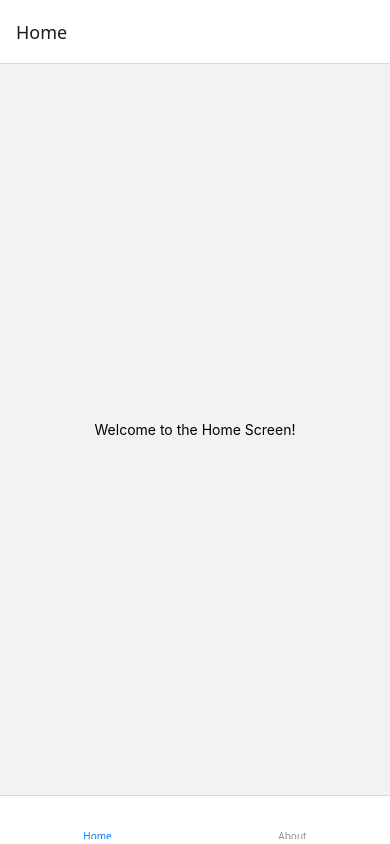
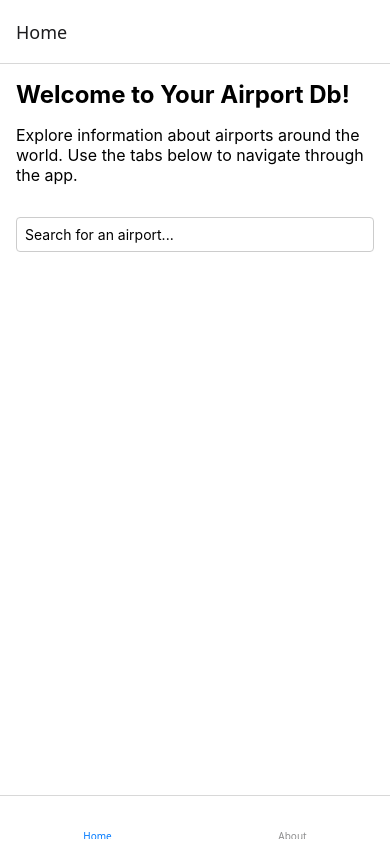
Before and after one commit to tabletopandroid/airport-db_react-native, a React Native app: screen /Home in a window 390 px wide. Built offline with nearby package versions, Linux system fonts and the light colour scheme; some icons are missing.

Commit message:
Crude search results and initial API test.

```diff
--- a/src/screens/HomeScreen.tsx
+++ b/src/screens/HomeScreen.tsx
@@ -1,11 +1,69 @@
-import React from 'react';
-import { Text, View } from 'react-native';
+import { useState } from 'react';
+import { ScrollView, Text, TextInput, View } from 'react-native';
+
+import { Airport } from '../types/airport';
+import { getAirportByName } from '../services/airportsApi';
+import globalStyles from '../styles/globalStyles';
 
 const HomeScreen = () => {
+  const [searchQuery, setSearchQuery] = useState('');
+  const [searchResults, setSearchResults] = useState<Airport[]>([]);
+
+  const handleSearch = async (query: string) => {
+    setSearchQuery(query);
+    if (query.length > 2) {
+      try {
+        const results = await getAirportByName(query);
+        setSearchResults(results.data);
+      } catch (error) {
+        console.error('Error fetching search results:', error);
+        setSearchResults([]);
+      }
+    } else {
+      setSearchResults([]);
+    }
+  };
+
+  const renderSearchResults = () => {
+    return (
+      searchQuery.length > 2 && (
+        <View style={globalStyles.section}>
+          <Text style={globalStyles.subtitle}>
+            Search Results ({searchResults.length})
+          </Text>
+          {searchResults.length === 0 ? (
+            <Text style={globalStyles.text}>No results found.</Text>
+          ) : (
+            searchResults.map((result, index) => (
+              <View key={index} style={{ marginBottom: 8 }}>
+                <Text style={{ fontWeight: 'bold' }}>
+                  {result.attributes.name}
+                </Text>
+              </View>
+            ))
+          )}
+        </View>
+      )
+    );
+  };
+
   return (
-    <View style={{ flex: 1, justifyContent: 'center', alignItems: 'center' }}>
-      <Text>Welcome to the Home Screen!</Text>
-    </View>
+    <ScrollView style={globalStyles.container}>
+      <Text style={globalStyles.title}>Welcome to Your Airport Db!</Text>
+      <Text style={globalStyles.text}>
+        Explore information about airports around the world. Use the tabs below
+        to navigate through the app.
+      </Text>
+      <View style={globalStyles.section}>
+        <TextInput
+          placeholder="Search for an airport..."
+          style={globalStyles.input}
+          value={searchQuery}
+          onChangeText={handleSearch}
+        />
+      </View>
+      {renderSearchResults()}
+    </ScrollView>
   );
 };
 
--- /dev/null
+++ b/src/services/airportsApi.ts
@@ -0,0 +1,19 @@
+const apiUrl = 'https://airportsapi.com/api';
+
+const getAirportByName = async (name: string) => {
+  try {
+    const response = await fetch(
+      `${apiUrl}/airports?filter%5Bname%5D=${encodeURIComponent(name)}`,
+    );
+    if (!response.ok) {
+      throw new Error('Network response was not ok');
+    }
+    const data = await response.json();
+    return data;
+  } catch (error) {
+    console.error('Error fetching airport data:', error);
+    throw error;
+  }
+};
+
+export { getAirportByName };
--- /dev/null
+++ b/src/styles/globalStyles.ts
@@ -0,0 +1,35 @@
+import { StyleSheet } from 'react-native';
+
+const globalStyles = StyleSheet.create({
+  container: {
+    flex: 1,
+    padding: 16,
+    backgroundColor: '#fff',
+  },
+  input: {
+    borderWidth: 1,
+    borderColor: '#ccc',
+    borderRadius: 4,
+    padding: 8,
+    marginBottom: 16,
+  },
+  section: {
+    marginTop: 24,
+  },
+  subtitle: {
+    fontSize: 20,
+    fontWeight: 'bold',
+    marginBottom: 12,
+  },
+  title: {
+    fontSize: 24,
+    fontWeight: 'bold',
+    marginBottom: 16,
+  },
+  text: {
+    fontSize: 16,
+    marginBottom: 8,
+  },
+});
+
+export default globalStyles;
--- /dev/null
+++ b/src/types/airport.ts
@@ -0,0 +1,16 @@
+export type Airport = {
+  id: string;
+  type: string;
+  attributes: {
+    name: string;
+    code: string;
+    type: string;
+    latitude: string;
+    longitude: string;
+    elevation: number;
+    gps_code: string;
+    icao_code: string;
+    iata_code: string;
+    local_code: string;
+  };
+};
```
